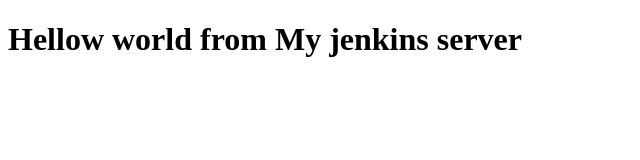
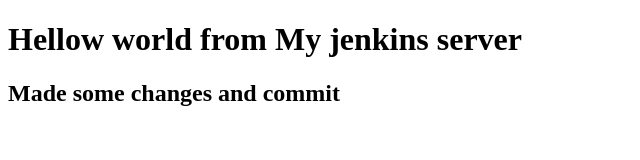
Before and after one commit to alulapetros/jenkinsTest, a plain HTML site: page index.html in a window 1280 px wide. Shown: the whole page, without its empty margins (0-640 px from the left). Drawn offline with Linux system fonts and the light colour scheme.

Commit message:
second commit

```diff
--- a/index.html
+++ b/index.html
@@ -8,5 +8,6 @@
 </head>
 <body>
     <h1>Hellow world from My jenkins server</h1>
+    <h2>Made some changes and commit</h2>
 </body>
 </html>
```
